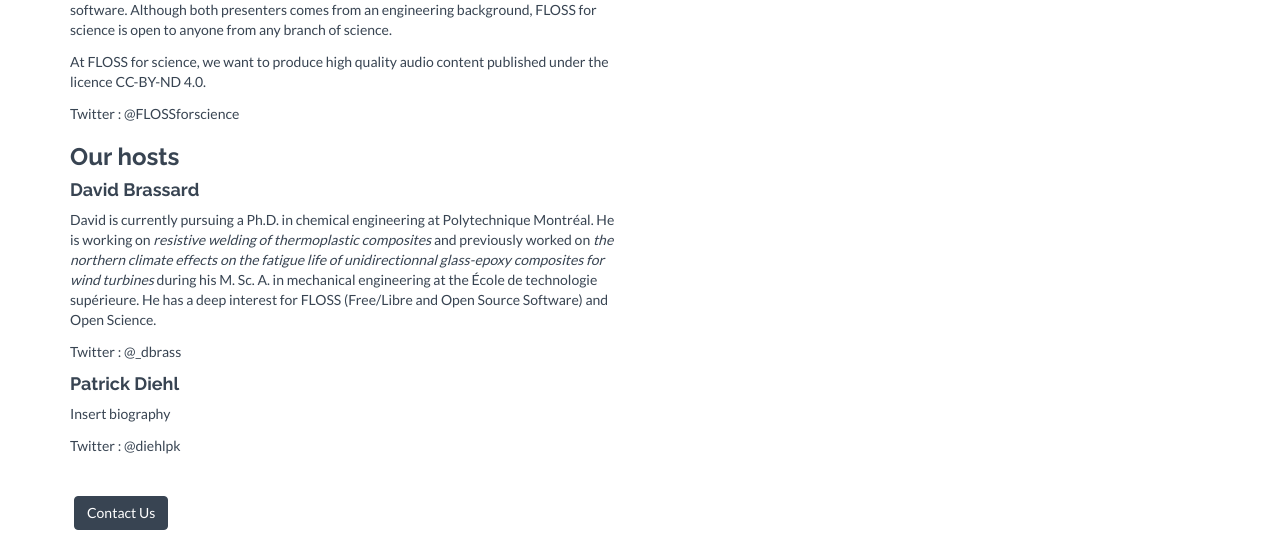
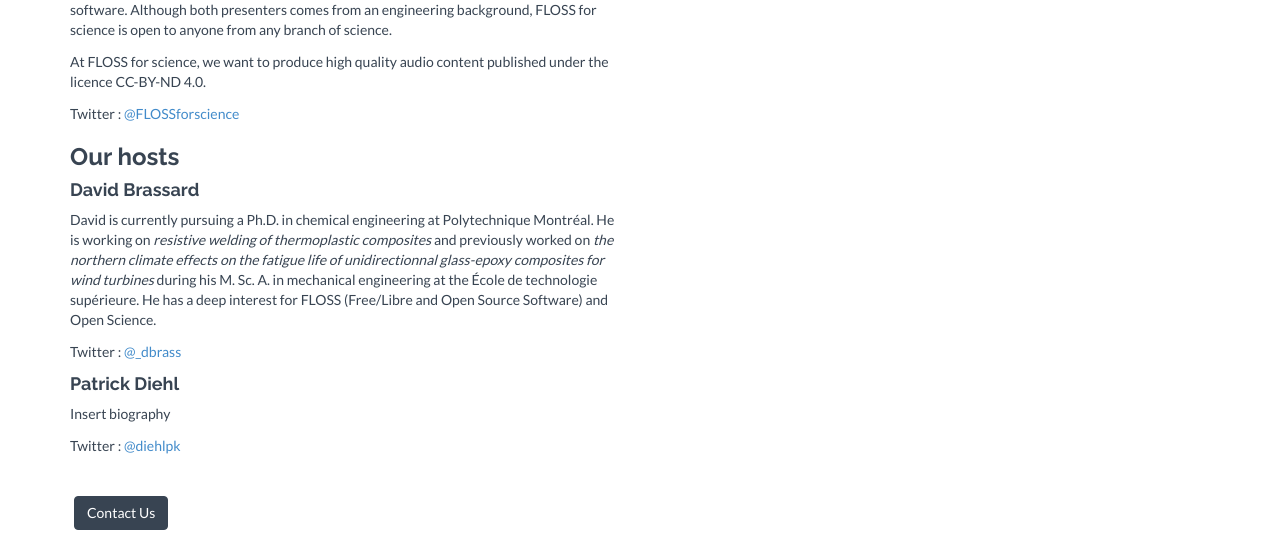
Before and after one commit to FLOSSforScience/FLOSSforScience.github.io, a Jekyll site: the page built from about.html, in a window 1280 px wide and 1336 px high. Shown: the part 463-1006 px from the top of the window. Built offline with Jekyll 4.4.1, drawn with Linux system fonts in a browser that asks for light colours; nearby versions of some CDN libraries; part of the change alters nothing that is shown.

```diff
--- a/about.html
+++ b/about.html
@@ -17,7 +17,7 @@ permalink: /about/
 
             At FLOSS for science, we want to produce high quality audio content published under the licence CC-BY-ND 4.0. </p>
 
-            Twitter : @FLOSSforscience </p>
+            Twitter : <a href="https://twitter.com/FLOSSforscience" target="new">@FLOSSforscience</a> </p>
 
             <h3>Our hosts</h3>
 
@@ -25,12 +25,12 @@ permalink: /about/
             David is currently pursuing a Ph.D. in chemical engineering at Polytechnique Montréal. He is working on <i>resistive welding of thermoplastic composites</i> and previously worked on
 <i>the northern climate effects on the fatigue life of unidirectionnal glass-epoxy composites for wind turbines</i> during his M. Sc. A. in mechanical engineering at the École de technologie supérieure. He has a deep interest for FLOSS (Free/Libre and Open Source Software) and Open Science. </p>
 
-            Twitter : @_dbrass </p>
+            Twitter : <a href="https://twitter.com/_dbrass" target="new">@_dbrass</a> </p>
 
             <h4>Patrick Diehl</h4>
             Insert biography </p>
 
-            Twitter : @diehlpk </p>
+            Twitter : <a href="https://twitter.com/diehlpk" target="new">@diehlpk</a> </p>
 
             <p><br/><a href="/contact/" class="btn btn-theme">Contact Us</a></p>
         </div>
```
Also changed, not shown: Gemfile.lock (added).
